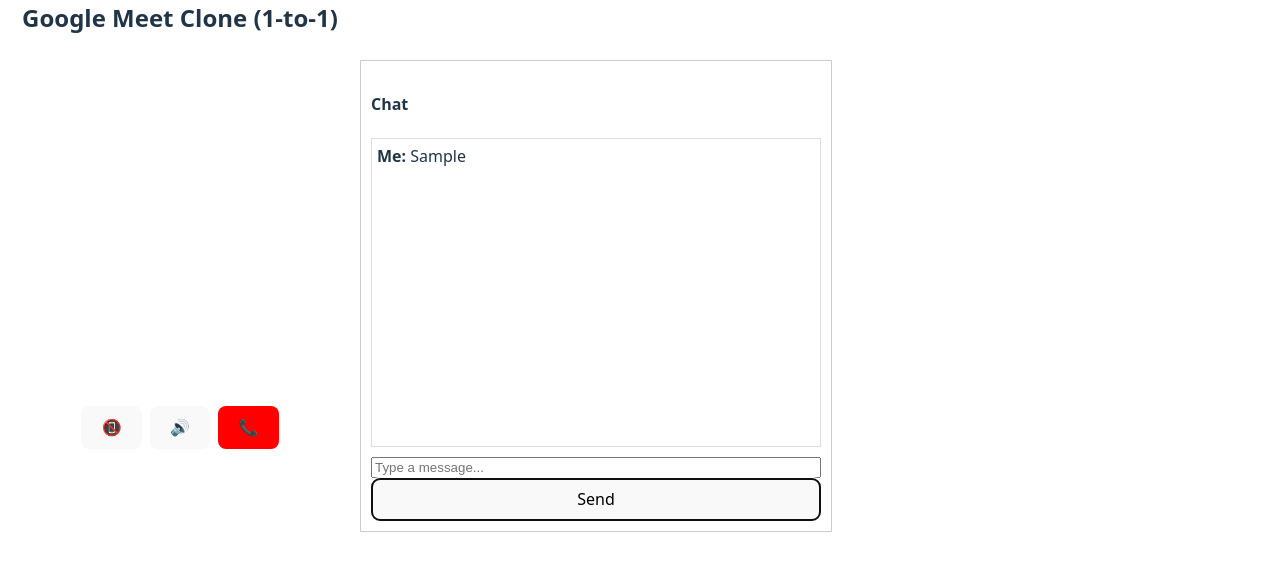
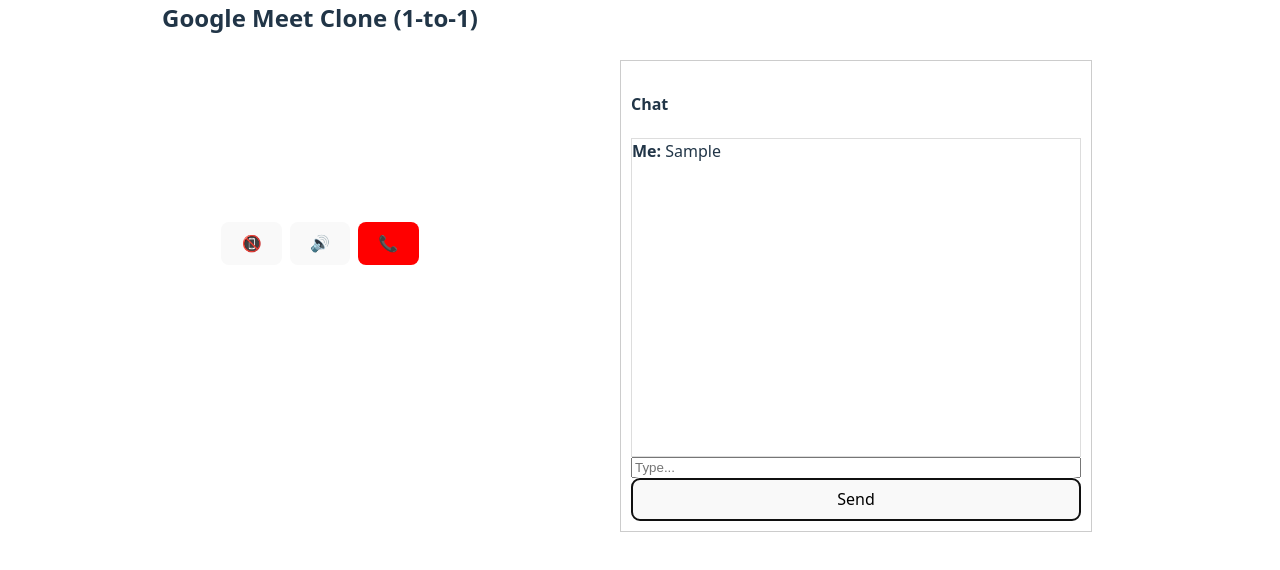
Before and after one commit to duttabikram/videofrontend, a React (Vite) app in the folder frontend/: page / in a window 1280 px wide. Both pictures are taken after typing "Sample" into the empty fields and a click on the button "Send". Shown: the part 40-610 px from the top of the page. Built offline with nearby package versions, Linux system fonts and the light colour scheme; no server answers.

Commit message:
Update App.jsx

```diff
--- a/frontend/src/App.jsx
+++ b/frontend/src/App.jsx
@@ -1,13 +1,14 @@
 import React, { useEffect, useRef, useState } from "react";
 import { io } from "socket.io-client";
 
-const socket = io("http://videobackend-llpa.onrender.com");
+const socket = io("https://videobackend-llpa.onrender.com");
 
 function App() {
   const localVideoRef = useRef(null);
   const remoteVideoRef = useRef(null);
   const peerRef = useRef(null);
   const chatEndRef = useRef(null);
+  const isInitiatorRef = useRef(false);
 
   const roomId = "test-room";
 
@@ -20,7 +21,6 @@ function App() {
     init();
 
     socket.on("chat-message", (data) => {
-      console.log("📩 Chat received:", data);
       setMessages((prev) => [...prev, data]);
     });
 
@@ -50,6 +50,7 @@ function App() {
     );
 
     peerRef.current.ontrack = (event) => {
+      console.log("🎥 REMOTE STREAM RECEIVED");
       remoteVideoRef.current.srcObject = event.streams[0];
     };
 
@@ -64,80 +65,83 @@ function App() {
 
     socket.emit("join-room", roomId);
 
-    socket.on("user-joined", async () => {
-      const offer = await peerRef.current.createOffer();
-      await peerRef.current.setLocalDescription(offer);
-      socket.emit("offer", { roomId, offer });
+    socket.on("user-joined", () => {
+      console.log("🟢 I am initiator");
+      isInitiatorRef.current = true;
     });
 
     socket.on("offer", async (offer) => {
-      await peerRef.current.setRemoteDescription(offer);
+      console.log("📥 Offer received");
+
+      await peerRef.current.setRemoteDescription(
+        new RTCSessionDescription(offer)
+      );
+
       const answer = await peerRef.current.createAnswer();
       await peerRef.current.setLocalDescription(answer);
+
       socket.emit("answer", { roomId, answer });
     });
 
     socket.on("answer", async (answer) => {
-      await peerRef.current.setRemoteDescription(answer);
+      console.log("📥 Answer received");
+
+      await peerRef.current.setRemoteDescription(
+        new RTCSessionDescription(answer)
+      );
     });
 
     socket.on("ice-candidate", async (candidate) => {
       try {
-        await peerRef.current.addIceCandidate(candidate);
+        await peerRef.current.addIceCandidate(
+          new RTCIceCandidate(candidate)
+        );
       } catch (err) {
-        console.error(err);
+        console.error("ICE error", err);
       }
     });
+
+    // ✅ Create offer ONLY if initiator
+    setTimeout(async () => {
+      if (isInitiatorRef.current) {
+        console.log("📤 Creating offer");
+
+        const offer = await peerRef.current.createOffer();
+        await peerRef.current.setLocalDescription(offer);
+
+        socket.emit("offer", { roomId, offer });
+      }
+    }, 1000);
   }
 
   function toggleMute() {
-    const audioTrack =
-      localVideoRef.current.srcObject.getAudioTracks()[0];
+    const audioTrack = localVideoRef.current.srcObject.getAudioTracks()[0];
     audioTrack.enabled = !audioTrack.enabled;
     setIsMuted(!audioTrack.enabled);
   }
 
   function toggleCamera() {
-    const videoTrack =
-      localVideoRef.current.srcObject.getVideoTracks()[0];
+    const videoTrack = localVideoRef.current.srcObject.getVideoTracks()[0];
     videoTrack.enabled = !videoTrack.enabled;
     setIsCameraOff(!videoTrack.enabled);
   }
 
   function leaveCall() {
-  // Stop local media
-  if (localVideoRef.current?.srcObject) {
-    localVideoRef.current.srcObject
-      .getTracks()
-      .forEach(track => track.stop());
-  }
+    localVideoRef.current?.srcObject
+      ?.getTracks()
+      .forEach((t) => t.stop());
 
-  // Close peer connection
-  if (peerRef.current) {
-    peerRef.current.close();
+    peerRef.current?.close();
     peerRef.current = null;
-  }
 
-  // Clear video elements
-  if (localVideoRef.current) {
     localVideoRef.current.srcObject = null;
-  }
+    remoteVideoRef.current.srcObject = null;
 
-  if (remoteVideoRef.current) {
-    remoteVideoRef.current.srcObject = null;
-  }
-
-  // Disconnect socket
-  if (socket.connected) {
     socket.disconnect();
   }
-}
-
 
   function sendMessage() {
     if (!message.trim()) return;
-
-    console.log("📤 Sending chat:", message);
 
     socket.emit("chat-message", {
       roomId,
@@ -154,90 +158,49 @@ function leaveCall() {
   }
 
   return (
-    <div
-      style={{
-        display: "flex",
-        height: "100vh",
-        padding: "20px",
-        gap: "20px",
-      }}
-    >
-      {/* LEFT SIDE */}
-      <div
-        style={{
-          flex: 2,
-          display: "flex",
-          flexDirection: "column",
-          alignItems: "center",
-        }}
-      >
+    <div style={{ display: "flex", height: "100vh", padding: "20px" }}>
+      {/* LEFT */}
+      <div style={{ flex: 2, textAlign: "center" }}>
         <h2>Google Meet Clone (1-to-1)</h2>
 
-        <video
-          ref={localVideoRef}
-          autoPlay
-          muted
-          playsInline
-          style={{ width: "300px", margin: "10px" }}
-        />
+        <video ref={localVideoRef} autoPlay muted style={{ width: 300 }} />
+        <video ref={remoteVideoRef} autoPlay style={{ width: 300 }} />
 
-        <video
-          ref={remoteVideoRef}
-          autoPlay
-          playsInline
-          style={{ width: "300px", margin: "10px" }}
-        />
-
-        <div style={{ marginTop: "10px" }}>
+        <div style={{ marginTop: 10 }}>
           <button onClick={toggleCamera}>
             {isCameraOff ? "📷" : "📵"}
           </button>
-
-          <button onClick={toggleMute} style={{ marginLeft: "8px" }}>
+          <button onClick={toggleMute} style={{ marginLeft: 8 }}>
             {isMuted ? "🔇" : "🔊"}
           </button>
-
           <button
             onClick={leaveCall}
-            style={{
-              background: "red",
-              color: "white",
-              marginLeft: "8px",
-            }}
+            style={{ marginLeft: 8, background: "red", color: "white" }}
           >
             📞
           </button>
         </div>
       </div>
 
-      {/* RIGHT SIDE CHAT */}
+      {/* RIGHT CHAT */}
       <div
         style={{
+          width: 450,
+          height: 450,
+          marginTop: 80,
           border: "1px solid #ccc",
-    borderRadius: "0px",
-    padding: "10px",
+          padding: 10,
           display: "flex",
           flexDirection: "column",
-    marginTop: "80px",
-    width: "450px",   // 👈 SMALL WIDTH
-    height: "450px",  // 👈 SAME HEIGHT → PERFECT SQUARE
         }}
       >
         <h4>Chat</h4>
 
-  <div
-    style={{
-      flex: 1,
-      overflowY: "auto",
-      border: "1px solid #ddd",
-      marginBottom: "10px",
-      padding: "5px",
-    }}
-  >
-    {messages.map((msg, i) => (
+        <div style={{ flex: 1, overflowY: "auto", border: "1px solid #ddd" }}>
+          {messages.map((m, i) => (
             <div key={i}>
-        <strong>{msg.sender === socket.id ? "Me" : "User"}:</strong>{" "}
-        {msg.message}
+              <strong>{m.sender === socket.id ? "Me" : "User"}:</strong>{" "}
+              {m.message}
             </div>
           ))}
           <div ref={chatEndRef} />
@@ -247,12 +210,10 @@ function leaveCall() {
           value={message}
           onChange={(e) => setMessage(e.target.value)}
           onKeyDown={(e) => e.key === "Enter" && sendMessage()}
-    placeholder="Type a message..."
+          placeholder="Type..."
         />
-
         <button onClick={sendMessage}>Send</button>
       </div>
-
     </div>
   );
 }
```
Lines whose indentation alone changed are shown as unchanged.
